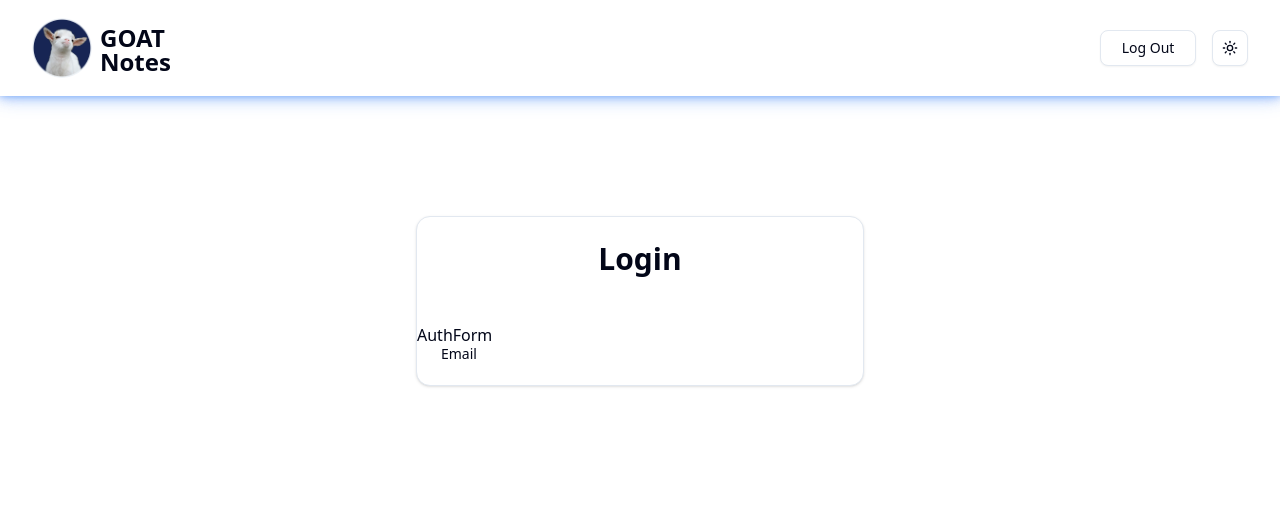
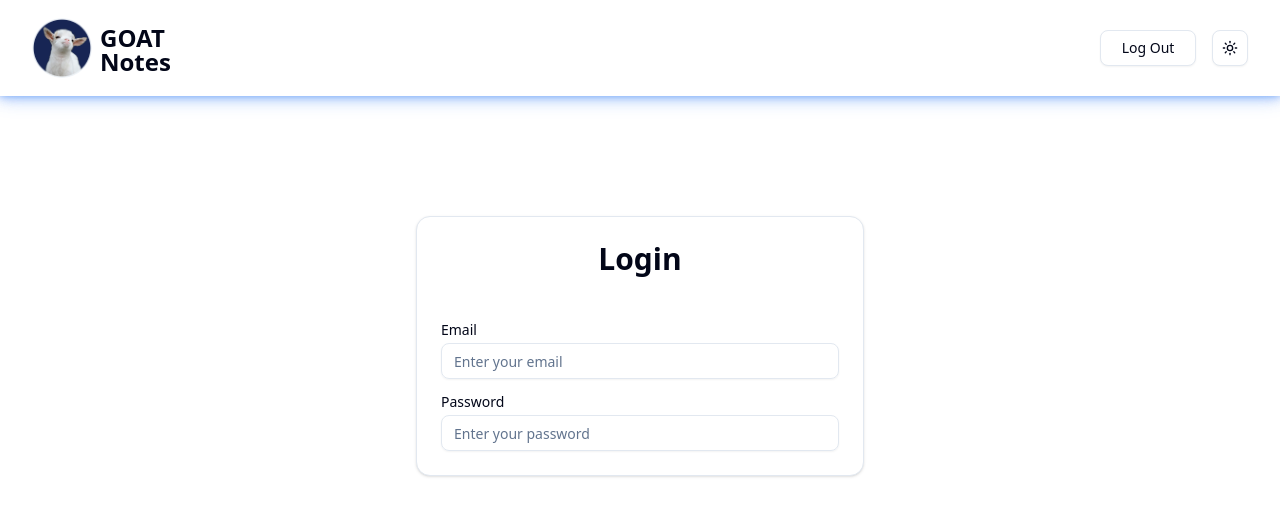
Before and after one commit to Yazan-ys202110319/goat-notes, a Next.js app in the folder my-app/: page /login in a window 1280 px wide. Shown: the top 516 px of the page. Built offline with nearby package versions, Linux system fonts and the light colour scheme.

Commit message:
Add password field

```diff
--- a/my-app/components/AuthForm.jsx
+++ b/my-app/components/AuthForm.jsx
@@ -1,27 +1,55 @@
 'use client';
 import { useRouter } from 'next/navigation';
-import React from 'react'
+import React from 'react';
 import { toast } from 'sonner';
 import { CardContent } from './ui/card';
 import { Label } from './ui/label';
+import { Input } from './ui/input';
+import { useTransition } from 'react';
 
 
 function AuthForm({ type }) {
+
     const isLoginForm = type === 'login';
 
     const router = useRouter();
+
+    const [isPending, startTransition] = useTransition()
 
     const handleSubmit = (formData) => {
         console.log('form submitted')
     }
 
   return (
-    <form action={handleSubmit}>AuthForm
+    <form action={handleSubmit}>
 
-        <CardContent>
-            <div>
+        <CardContent className="grid w-full items-center gap-4">
+            <div className='flex flex-col space-y-1.5'>
                 <Label htmlFor="email">Email</Label>
+                    <Input
+                    id = "email"
+                    name = "email"
+                    placeholder = "Enter your email"
+                    type="email"
+                    required
+                    disabled = {isPending}>
+
+                    </Input>
             </div>
+
+            <div className='flex flex-col space-y-1.5'>
+                <Label htmlFor="password">Password</Label>
+                    <Input
+                    id = "password"
+                    name = "password"
+                    placeholder = "Enter your password"
+                    type="password"
+                    required
+                    disabled = {isPending}>
+
+                    </Input>
+            </div>
+
         </CardContent>
 
     </form>
--- /dev/null
+++ b/my-app/components/ui/input.jsx
@@ -0,0 +1,24 @@
+import * as React from "react"
+
+import { cn } from "@/lib/utils"
+
+function Input({
+  className,
+  type,
+  ...props
+}) {
+  return (
+    <input
+      type={type}
+      data-slot="input"
+      className={cn(
+        "file:text-foreground placeholder:text-muted-foreground selection:bg-primary selection:text-primary-foreground dark:bg-input/30 border-input flex h-9 w-full min-w-0 rounded-md border bg-transparent px-3 py-1 text-base shadow-xs transition-[color,box-shadow] outline-none file:inline-flex file:h-7 file:border-0 file:bg-transparent file:text-sm file:font-medium disabled:pointer-events-none disabled:cursor-not-allowed disabled:opacity-50 md:text-sm",
+        "focus-visible:border-ring focus-visible:ring-ring/50 focus-visible:ring-[3px]",
+        "aria-invalid:ring-destructive/20 dark:aria-invalid:ring-destructive/40 aria-invalid:border-destructive",
+        className
+      )}
+      {...props} />
+  );
+}
+
+export { Input }
```
